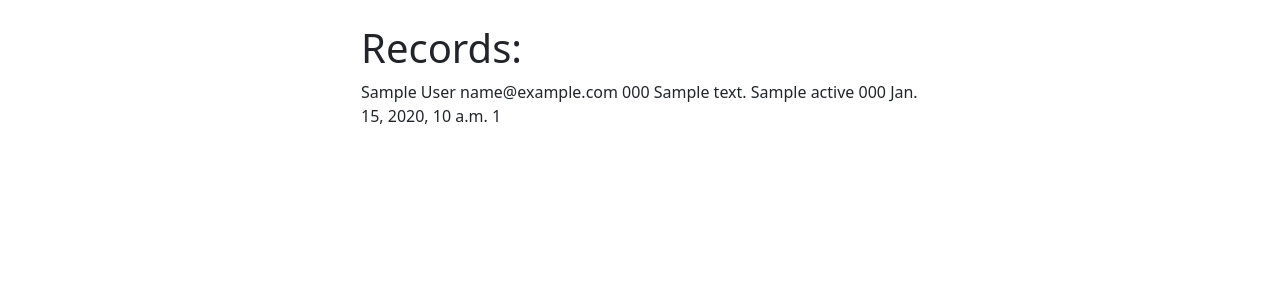
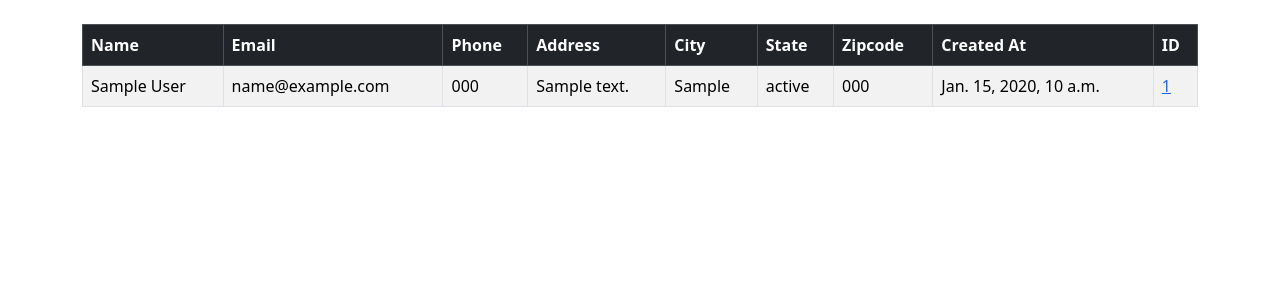
Before and after one commit to saminov19/Django-CRM, a Django app: page / in a window 1280 px wide. Shown: the part 56-356 px from the top of the page. Run offline with Django 4.2, Linux system fonts and the light colour scheme; a user stored in the database is signed in; tables that the repository leaves empty hold one stand-in row (values such as "Sample post").

Commit message:
added individual record page

```diff
--- a/website/templates/home.html
+++ b/website/templates/home.html
@@ -1,30 +1,50 @@
 {% extends 'base.html' %}
 {% block content %}
 
-<div class="col-md-6 offset-md-3">
 
 {% if user.is_authenticated %}
 
-<h1> Records: </h1>
 
-{% if records %}
-    {% for record in records %}
-        {{ record.first_name }}
-        {{ record.last_name }}
-        {{ record.email }}
-        {{ record.phone }}
-        {{ record.address }}
-        {{ record.city }}
-        {{ record.state }}
-        {{ record.zipcode }}
-        {{ record.created_at }}
-        {{ record.id }}
-        <br/><br/>
-    {% endfor %}
+<table class="table table-striped table-hover table-bordered">
+  <thead class="table-dark">
+    <tr>
+      <th scope="col">Name</th>
+      <th scope="col">Email</th>
+      <th scope="col">Phone</th>
+      <th scope="col">Address</th>
+      <th scope="col">City</th>
+      <th scope="col">State</th>
+      <th scope="col">Zipcode</th>
+      <th scope="col">Created At</th>
+      <th scope="col">ID</th>
+    </tr>
+  </thead>
+  <tbody>
+      {% if records %}
+      {% for record in records %}
+        <tr>
+          <td>{{ record.first_name }}
+          {{ record.last_name }}</td>
+          <td>{{ record.email }}</td>
+          <td>{{ record.phone }}</td>
+          <td>{{ record.address }}</td>
+          <td>{{ record.city }}</td>
+          <td>{{ record.state }}</td>
+          <td>{{ record.zipcode }}</td>
+          <td>{{ record.created_at }}</td>
+          <td><a href="{% url 'record' record.id %}"> {{ record.id }} </a></td>
+        </tr>
+      {% endfor %}
 
-{% endif %}
+  {% endif %}
+  </tbody>
+</table>
+
+
 
 {% else %}
+
+<div class="col-md-6 offset-md-3">
 
 <h1> Login </h1>
 <br/>
--- a/website/urls.py
+++ b/website/urls.py
@@ -6,4 +6,5 @@ urlpatterns = [
     # path('login/', views.login_user, name='login'),
     path('logout/', views.logout_user, name='logout'),
     path('register/', views.register_user, name='register'),
+    path('record/<int:pk>', views.customer_record, name='record'),
 ]
--- a/website/views.py
+++ b/website/views.py
@@ -52,3 +52,14 @@ def register_user(request):
         return render(request,'register.html',{'form':form})
 
     return render(request,'register.html',{'form':form})
+
+
+
+def customer_record(request, pk):
+    if request.user.is_authenticated:
+        # look up records
+        customer_record=Record.objects.get(id=pk)
+        return render(request,'record.html',{'customer_record':customer_record})
+    else:
+        messages.success(request, "You must be logged in to view this page!")
+        return redirect('home')
```
Also changed, not shown: website/templates/record.html (added, +26 -0 lines).
